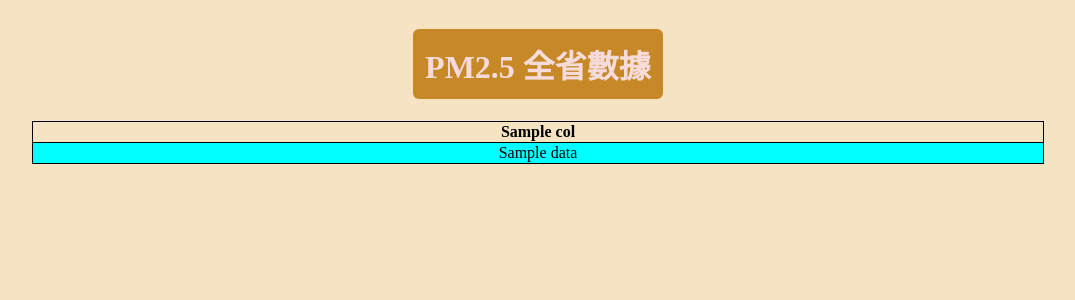
After one commit to kaojohn/flask_demo, a Flask app: template templates/pm25.html in a window 1280 px wide. The commit adds this page. Shown: the top 300 px of the page, without its empty margins (102-1177 px from the left). Run offline with Flask 3, Linux system fonts and the light colour scheme; the template is opened without the code that fills it: most values are stand-ins (such as "Sample title", 1, 10 or a date in 2020).

Commit message:
完成pm2.5前端與後端基礎

```diff
--- a/main.py
+++ b/main.py
@@ -1,8 +1,15 @@
 from flask import Flask, render_template
 from datetime import datetime
+from pm25 import get_pm25
 
 books = {1: "Python book", 2: "Java book", 3: "Flask book"}
 app = Flask(__name__)
+
+
+@app.route("/pm25")
+def pm25_table():
+    columns, values = get_pm25()
+    return render_template("pm25.html", columns=columns, values=values)
 
 
 @app.route("/sum/x=<a>&y=<b>")
--- a/templates/books.html
+++ b/templates/books.html
@@ -5,6 +5,12 @@
     <meta charset="UTF-8">
     <meta name="viewport" content="width=device-width, initial-scale=1.0">
     <title>books</title>
+    <style>
+        table {
+            width: 80%;
+            margin: 0 auto;
+        }
+    </style>
 </head>
 
 <body>
--- /dev/null
+++ b/templates/pm25.html
@@ -0,0 +1,58 @@
+<!DOCTYPE html>
+<html lang="en">
+
+<head>
+    <meta charset="UTF-8">
+    <meta name="viewport" content="width=device-width, initial-scale=1.0">
+    <title>PM2.5表格</title>
+    <style>
+        table {
+            width: 80%;
+            margin: 0 auto;
+            border: 1px solid black;
+            border-collapse: collapse;
+        }
+
+        body {
+            text-align: center;
+            background-color: rgb(246, 227, 193);
+        }
+
+        .title {
+            background-color: rgb(199, 136, 40);
+            color: rgb(246, 219, 219);
+            display: inline-block;
+            padding: 12px;
+            border-radius: 6px;
+        }
+
+        td:nth-child(1) {
+            background-color: aqua;
+        }
+    </style>
+</head>
+
+<body>
+    <h1 class="title">PM2.5 全省數據</h1>
+    <table border="1">
+        <thead>
+            <tr>
+                {% for col in columns %}
+                <th>{{col}}</th>
+                {% endfor %}
+            </tr>
+        </thead>
+        <tbody>
+            {% for value in values %}
+            <tr>
+                {% for data in value %}
+                <td>{{data}}</td>
+                {% endfor %}
+            </tr>
+            {% endfor %}
+        </tbody>
+    </table>
+
+</body>
+
+</html>
```
